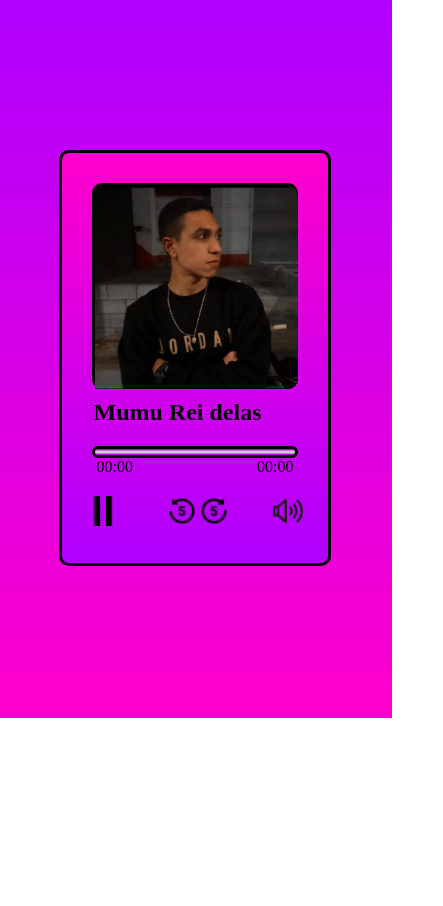
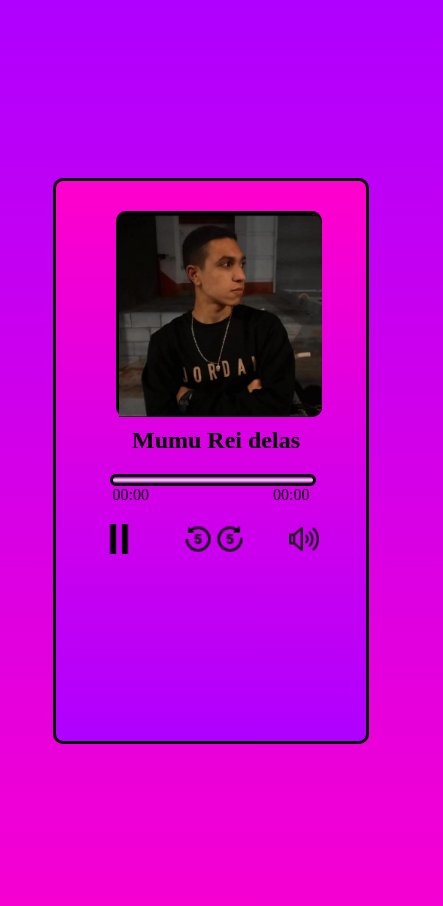
Before and after one commit to Gust4v0M/Music-Playerr, a plain HTML site: page index.html in a window 390 px wide. Shown: the whole page, 443 px wide, since content can reach past the window. Before the commit the page ends 844 px from the top, so only its background shows below. Drawn offline with Linux system fonts and the light colour scheme.

Commit message:
first setep

```diff
--- a/style.css
+++ b/style.css
@@ -97,3 +97,37 @@ h2{
     margin-top: -20px;
     margin-left: -35px;
 }
+
+@media (max-width: 700px){
+    .background{
+        display: table;
+        width: 100vw;
+        height: 100vh;
+        padding-left: 55px;
+        padding-top: 180px;
+    }
+    #container{
+        height: 500px;
+        width: 250px;
+    }
+
+    .capa{
+        margin-left: 30px;
+    }
+    /* .mumu{
+        margin-left: 10px;
+    } */
+    h2{
+        margin-left: 10px;
+    }
+    .bnt{
+        margin-left: 22px;
+
+    }
+
+    #barraProg{
+        max-width: 200px ;
+        margin-left: 24px;
+    }
+
+}
```
